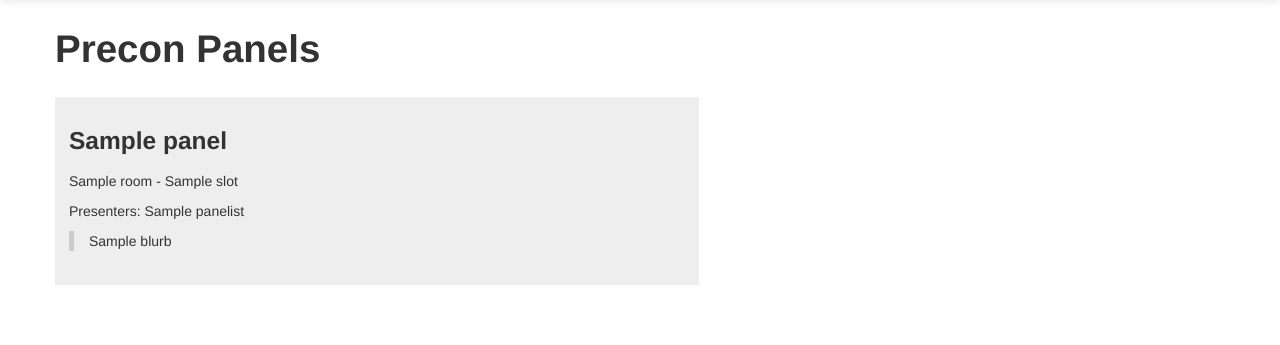
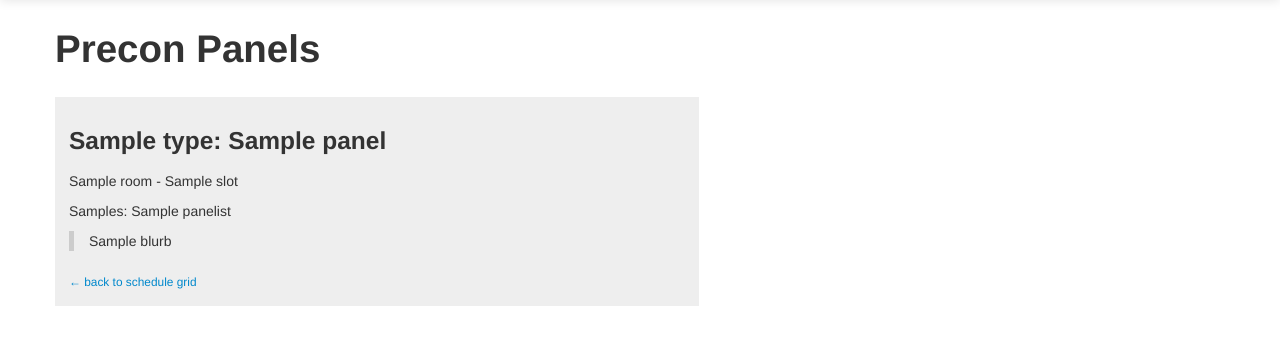
Before and after one commit to nbudin/precon-project, a Django app: template precon_project/templates/precon/panel_list.html in a window 1280 px wide. Shown: the part 41-386 px from the top of the page. Run offline with Django 3.2, Linux system fonts and the light colour scheme; the template is opened without the code that fills it: most values are stand-ins (such as "Sample title", 1, 10 or a date in 2020); parts of the project's set-up code (start-up, migrations or seed data) failed here and were passed over.

Commit message:
slightly better nav

```diff
--- a/precon_project/templates/precon/panel_list.html
+++ b/precon_project/templates/precon/panel_list.html
@@ -16,6 +16,9 @@
        blockquote {
         border-left: 5px solid #ccc;
        }
+       a.back {
+        font-size: 85%;
+       }
     </style>
 {% endblock %}
 
@@ -26,10 +29,11 @@
 {% for panel in panels %}
 
     <div class="section" id="{{panel.anchor}}">
-        <h3>{{panel.name}}</h3>
+        <h3>{{panel.type}}: {{panel.name}}</h3>
         <p>{{panel.room}} - {{panel.slot}}</p>
-        <p>Presenters: {{ panel.panelists.all | join:",  "}}</p>
+        <p>{{panel.presenter_type}}{{panel.panelists.all|pluralize}}: {{ panel.panelists.all | join:",  "}}</p>
         <blockquote>{{panel.blurb}}</blockquote>
+        <a class="back" href="{% url 'schedule' %}">← back to schedule grid</a>
     </div>
 
 {% endfor %}
```
